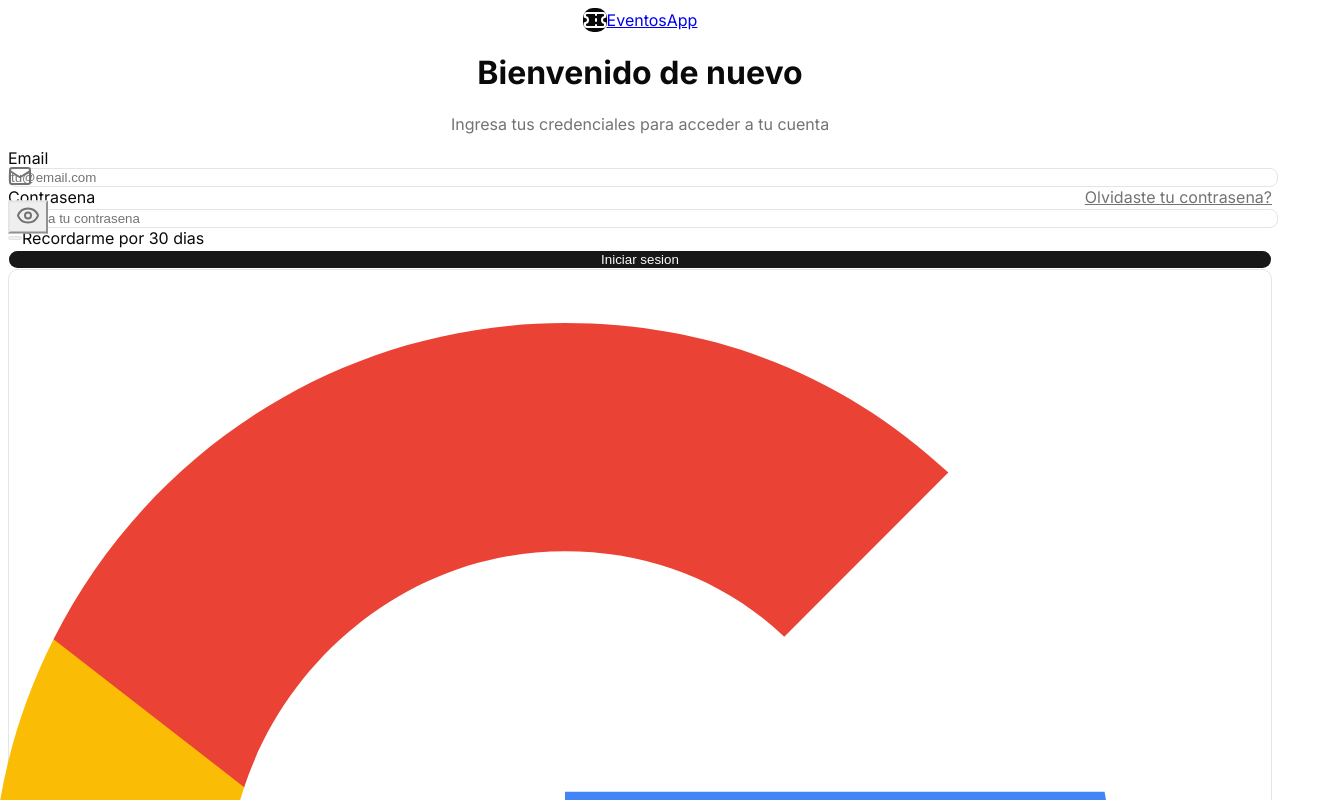
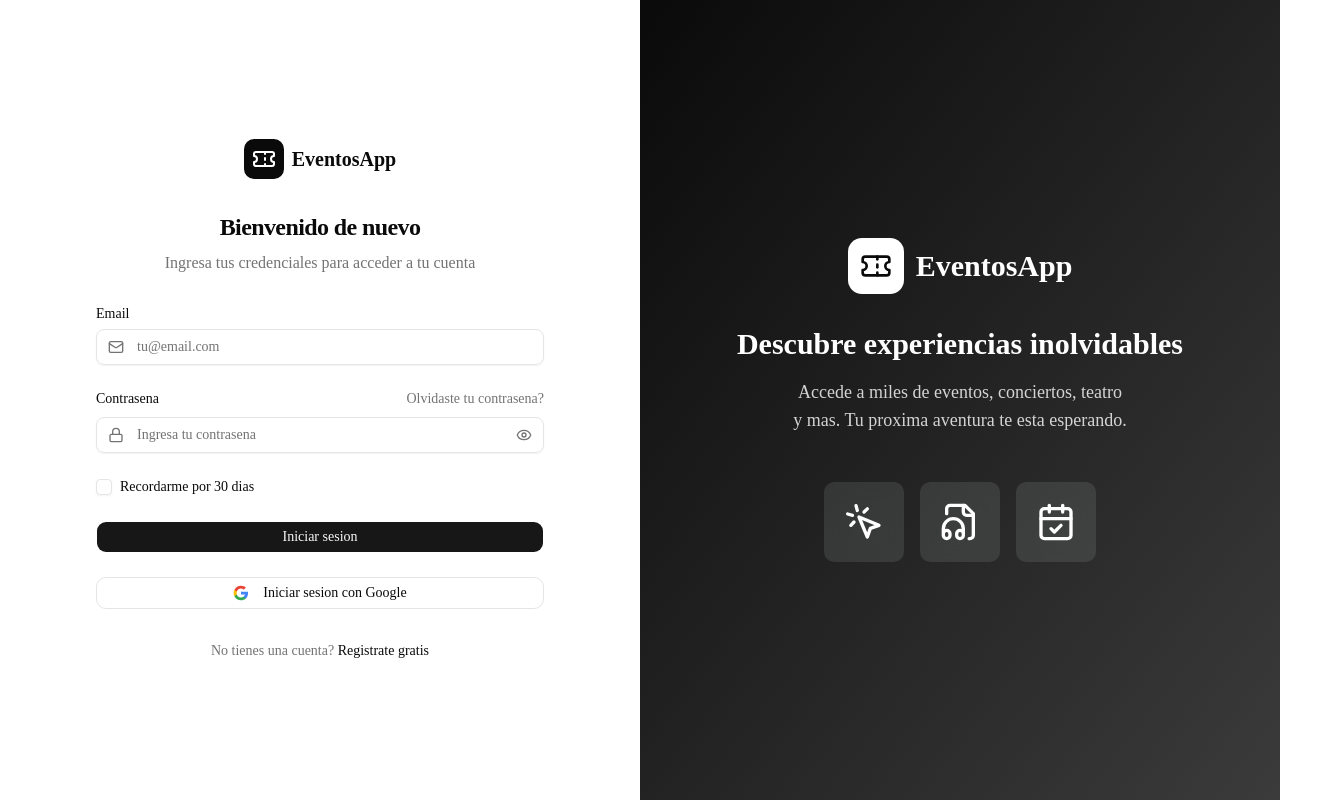
Before and after one commit to FabioBustos/proyecto-venta-de-entradas-frontend, a Next.js app: page /login in a window 1280 px wide. Shown: the top 800 px of the page, 1340 px wide, since content can reach past the window. Built offline with nearby package versions, Linux system fonts and the light colour scheme.

Commit message:
Fix: Multiple TypeScript fixes and hook exports

```diff
--- a/src/app/eventos-client.tsx
+++ b/src/app/eventos-client.tsx
@@ -7,7 +7,7 @@
 import { EventoCard } from "@/components/evento-card";
 import { EventosGridSkeleton } from "@/components/ui/eventos-grid-skeleton";
 import { EventFilters } from "@/components/event-filters";
-import type { Evento, EventFiltersValues, ApiResponse } from "@/types";
+import type { Evento, EventFiltersValues } from "@/types";
 
 const HeroSection = dynamic(() => import("@/components/hero-section").then(mod => mod.HeroSection), {
   loading: () => <div className="h-[400px] lg:h-[500px] bg-muted animate-pulse" />,
@@ -99,7 +99,7 @@
       try {
         const queryParams = buildQueryParams(page, filters);
         const response = await fetch(`/api/eventos?${queryParams}`);
-        const data: ApiResponse = await response.json();
+        const data = await response.json() as { data: Evento[]; pagination: { totalPages: number } };
 
         if (!data?.data) {
           console.error("Invalid API response:", data);
--- a/src/app/eventos/[id]/checkout-gratuito/page.tsx
+++ b/src/app/eventos/[id]/checkout-gratuito/page.tsx
@@ -25,18 +25,18 @@
   const params = useParams();
   const router = useRouter();
   const rawEventoId = params?.id;
-  const eventoId = (rawEventoId && rawEventoId !== 'undefined') ? rawEventoId as string : null;
+  const eventoId = (rawEventoId && rawEventoId !== 'undefined') ? rawEventoId as string : undefined;
   const { isAuthenticated, token } = useAuthStore();
-  const { data: evento, isLoading, error } = useEvento(eventoId);
+  const { data: evento, isLoading, error } = useEvento(eventoId || '');
   const [cantidad, setCantidad] = useState(1);
   const [compraExitosa, setCompraExitosa] = useState(false);
   const [codigoCompra, setCodigoCompra] = useState<string | null>(null);
   const searchParams = typeof window !== 'undefined' ? new URLSearchParams(window.location.search) : null;
   const sesionId = searchParams?.get('sesion') || null;
 
-  const { iniciarCompraGratuita, isLoading: buying, error: compraError } = useCompraGratuita({
+  const { mutate: iniciarCompraGratuita, isPending: buying, error: compraError } = useCompraGratuita({
     token: token || undefined,
-    onSuccess: (compra) => {
+    onSuccess: (compra: any) => {
       setCompraExitosa(true);
       setCodigoCompra(compra.codigo);
     },
@@ -88,7 +88,7 @@
       router.push(`/login?returnUrl=/eventos/${eventoId}/checkout-gratuito`);
       return;
     }
-    iniciarCompraGratuita(eventoId, esSinLimite ? 1 : cantidad, sesionId || undefined);
+    iniciarCompraGratuita({ eventoId, cantidad: esSinLimite ? 1 : cantidad, sesionId: sesionId || undefined });
   };
 
   const formatFecha = (fecha: string | undefined) => {
--- a/src/app/eventos/[id]/checkout/page.tsx
+++ b/src/app/eventos/[id]/checkout/page.tsx
@@ -27,9 +27,9 @@
   const router = useRouter();
   const searchParams = useSearchParams();
   const rawEventoId = params?.id;
-  const eventoId = (rawEventoId && rawEventoId !== 'undefined') ? rawEventoId as string : null;
+  const eventoId = (rawEventoId && rawEventoId !== 'undefined') ? rawEventoId as string : undefined;
   const { isAuthenticated, user, token } = useAuthStore();
-  const { data: evento, isLoading, error } = useEvento(eventoId);
+  const { data: evento, isLoading, error } = useEvento(eventoId || '');
   const [sesiones, setSesiones] = useState<any[]>([]);
   const [cantidad, setCantidad] = useState(1);
   const [sesionId, setSesionId] = useState<string | null>(null);
@@ -39,9 +39,9 @@
   const [puedeComprar, setPuedeComprar] = useState(true);
   const [ready, setReady] = useState(false);
 
-  const { iniciarPago, isLoading: buying, error: pagoError } = usePago({
+  const { mutate: iniciarPago, isPending: buying, error: pagoError } = usePago({
     token: token || undefined,
-    onError: (err) => {},
+    onError: (err: any) => {},
   });
 
   useEffect(() => {
@@ -154,7 +154,7 @@
       alert(`Debes seleccionar entre 1 y ${maxCantidad} entrada(s). Tienes ${cantidad} seleccionada(s).`);
       return;
     }
-    iniciarPago({ ...evento, precio: precioUnitario, sesionId: sesionId || undefined, diaIndex: diaSeleccionada || undefined }, cantidad);
+    iniciarPago({ evento: { ...evento, precio: precioUnitario }, cantidad, sesionId: sesionId || undefined, diaIndex: diaSeleccionada || undefined });
   };
 
   const formatFecha = (fecha: string | undefined) => {
--- a/src/app/globals.css
+++ b/src/app/globals.css
@@ -1,54 +1,7 @@
-@import "tw-animate-css";
-@import "shadcn/tailwind.css";
-
-@tailwind base;
+@import 'tailwindcss';
+@import 'tw-animate-css';
 
 @custom-variant dark (&:is(.dark *));
-@tailwind components;
-@tailwind utilities;
-
-@theme inline {
-    --font-heading: var(--font-sans);
-    --font-sans: var(--font-sans);
-    --color-sidebar-ring: var(--sidebar-ring);
-    --color-sidebar-border: var(--sidebar-border);
-    --color-sidebar-accent-foreground: var(--sidebar-accent-foreground);
-    --color-sidebar-accent: var(--sidebar-accent);
-    --color-sidebar-primary-foreground: var(--sidebar-primary-foreground);
-    --color-sidebar-primary: var(--sidebar-primary);
-    --color-sidebar-foreground: var(--sidebar-foreground);
-    --color-sidebar: var(--sidebar);
-    --color-chart-5: var(--chart-5);
-    --color-chart-4: var(--chart-4);
-    --color-chart-3: var(--chart-3);
-    --color-chart-2: var(--chart-2);
-    --color-chart-1: var(--chart-1);
-    --color-ring: var(--ring);
-    --color-input: var(--input);
-    --color-border: var(--border);
-    --color-destructive: var(--destructive);
-    --color-accent-foreground: var(--accent-foreground);
-    --color-accent: var(--accent);
-    --color-muted-foreground: var(--muted-foreground);
-    --color-muted: var(--muted);
-    --color-secondary-foreground: var(--secondary-foreground);
-    --color-secondary: var(--secondary);
-    --color-primary-foreground: var(--primary-foreground);
-    --color-primary: var(--primary);
-    --color-popover-foreground: var(--popover-foreground);
-    --color-popover: var(--popover);
-    --color-card-foreground: var(--card-foreground);
-    --color-card: var(--card);
-    --color-foreground: var(--foreground);
-    --color-background: var(--background);
-    --radius-sm: calc(var(--radius) * 0.6);
-    --radius-md: calc(var(--radius) * 0.8);
-    --radius-lg: var(--radius);
-    --radius-xl: calc(var(--radius) * 1.4);
-    --radius-2xl: calc(var(--radius) * 1.8);
-    --radius-3xl: calc(var(--radius) * 2.2);
-    --radius-4xl: calc(var(--radius) * 2.6);
-}
 
 :root {
   --background: oklch(1 0 0);
@@ -66,14 +19,15 @@
   --accent: oklch(0.97 0 0);
   --accent-foreground: oklch(0.205 0 0);
   --destructive: oklch(0.577 0.245 27.325);
+  --destructive-foreground: oklch(0.577 0.245 27.325);
   --border: oklch(0.922 0 0);
   --input: oklch(0.922 0 0);
   --ring: oklch(0.708 0 0);
-    --chart-1: oklch(0.87 0 0);
-    --chart-2: oklch(0.556 0 0);
-    --chart-3: oklch(0.439 0 0);
-    --chart-4: oklch(0.371 0 0);
-    --chart-5: oklch(0.269 0 0);
+  --chart-1: oklch(0.646 0.222 41.116);
+  --chart-2: oklch(0.6 0.118 184.704);
+  --chart-3: oklch(0.398 0.07 227.392);
+  --chart-4: oklch(0.828 0.189 84.429);
+  --chart-5: oklch(0.769 0.188 70.08);
   --radius: 0.625rem;
   --sidebar: oklch(0.985 0 0);
   --sidebar-foreground: oklch(0.145 0 0);
@@ -88,11 +42,11 @@
 .dark {
   --background: oklch(0.145 0 0);
   --foreground: oklch(0.985 0 0);
-    --card: oklch(0.205 0 0);
+  --card: oklch(0.145 0 0);
   --card-foreground: oklch(0.985 0 0);
-    --popover: oklch(0.205 0 0);
+  --popover: oklch(0.145 0 0);
   --popover-foreground: oklch(0.985 0 0);
-    --primary: oklch(0.922 0 0);
+  --primary: oklch(0.985 0 0);
   --primary-foreground: oklch(0.205 0 0);
   --secondary: oklch(0.269 0 0);
   --secondary-foreground: oklch(0.985 0 0);
@@ -100,33 +54,173 @@
   --muted-foreground: oklch(0.708 0 0);
   --accent: oklch(0.269 0 0);
   --accent-foreground: oklch(0.985 0 0);
-    --destructive: oklch(0.704 0.191 22.216);
-    --border: oklch(1 0 0 / 10%);
-    --input: oklch(1 0 0 / 15%);
-    --ring: oklch(0.556 0 0);
-    --chart-1: oklch(0.87 0 0);
-    --chart-2: oklch(0.556 0 0);
-    --chart-3: oklch(0.439 0 0);
-    --chart-4: oklch(0.371 0 0);
-    --chart-5: oklch(0.269 0 0);
+  --destructive: oklch(0.396 0.141 25.723);
+  --destructive-foreground: oklch(0.637 0.237 25.331);
+  --border: oklch(0.269 0 0);
+  --input: oklch(0.269 0 0);
+  --ring: oklch(0.439 0 0);
+  --chart-1: oklch(0.488 0.243 264.376);
+  --chart-2: oklch(0.696 0.17 162.48);
+  --chart-3: oklch(0.769 0.188 70.08);
+  --chart-4: oklch(0.627 0.265 303.9);
+  --chart-5: oklch(0.645 0.246 16.439);
   --sidebar: oklch(0.205 0 0);
   --sidebar-foreground: oklch(0.985 0 0);
   --sidebar-primary: oklch(0.488 0.243 264.376);
   --sidebar-primary-foreground: oklch(0.985 0 0);
   --sidebar-accent: oklch(0.269 0 0);
   --sidebar-accent-foreground: oklch(0.985 0 0);
-    --sidebar-border: oklch(1 0 0 / 10%);
-    --sidebar-ring: oklch(0.556 0 0);
+  --sidebar-border: oklch(0.269 0 0);
+  --sidebar-ring: oklch(0.439 0 0);
+}
+
+@theme inline {
+  --font-sans: 'Geist', 'Geist Fallback';
+  --font-mono: 'Geist Mono', 'Geist Mono Fallback';
+  --color-background: var(--background);
+  --color-foreground: var(--foreground);
+  --color-card: var(--card);
+  --color-card-foreground: var(--card-foreground);
+  --color-popover: var(--popover);
+  --color-popover-foreground: var(--popover-foreground);
+  --color-primary: var(--primary);
+  --color-primary-foreground: var(--primary-foreground);
+  --color-secondary: var(--secondary);
+  --color-secondary-foreground: var(--secondary-foreground);
+  --color-muted: var(--muted);
+  --color-muted-foreground: var(--muted-foreground);
+  --color-accent: var(--accent);
+  --color-accent-foreground: var(--accent-foreground);
+  --color-destructive: var(--destructive);
+  --color-destructive-foreground: var(--destructive-foreground);
+  --color-border: var(--border);
+  --color-input: var(--input);
+  --color-ring: var(--ring);
+  --color-chart-1: var(--chart-1);
+  --color-chart-2: var(--chart-2);
+  --color-chart-3: var(--chart-3);
+  --color-chart-4: var(--chart-4);
+  --color-chart-5: var(--chart-5);
+  --radius-sm: calc(var(--radius) - 4px);
+  --radius-md: calc(var(--radius) - 2px);
+  --radius-lg: var(--radius);
+  --radius-xl: calc(var(--radius) + 4px);
+  --color-sidebar: var(--sidebar);
+  --color-sidebar-foreground: var(--sidebar-foreground);
+  --color-sidebar-primary: var(--sidebar-primary);
+  --color-sidebar-primary-foreground: var(--sidebar-primary-foreground);
+  --color-sidebar-accent: var(--sidebar-accent);
+  --color-sidebar-accent-foreground: var(--sidebar-accent-foreground);
+  --color-sidebar-border: var(--sidebar-border);
+  --color-sidebar-ring: var(--sidebar-ring);
 }
 
 @layer base {
   * {
     @apply border-border outline-ring/50;
   }
+
   body {
     @apply bg-background text-foreground;
   }
-  html {
-    @apply font-sans;
 }
+
+
+
+/* TipTap Editor Styles */
+.tiptap-editor-container.ProseMirror {
+  min-height: 350px !important;
+  background-color: oklch(0.145 0 0);
+  color: #1a1a1a !important;
+  font-family: inherit !important;
+  padding: 16px !important;
 }
+
+.tiptap-editor-container.ProseMirror ::selection {
+  background-color: #6366f1 !important;
+  color: #ffffff !important;
+}
+
+.tiptap-editor-container.ProseMirror ::-moz-selection {
+  background-color: #6366f1 !important;
+  color: #ffffff !important;
+}
+
+.tiptap-editor-container.ProseMirror p,
+.tiptap-editor-container.ProseMirror p:last-child {
+  margin: 0 0 16px 0 !important;
+  color: #374151 !important;
+  font-size: 16px !important;
+  line-height: 1.75 !important;
+  font-weight: 400 !important;
+}
+
+.tiptap-editor-container.ProseMirror h1,
+.tiptap-editor-container.ProseMirror h1 * {
+  font-size: 36px !important;
+  font-weight: 800 !important;
+  color: #111827 !important;
+  margin: 40px 0 20px 0 !important;
+  line-height: 1.1 !important;
+}
+
+.tiptap-editor-container.ProseMirror h2,
+.tiptap-editor-container.ProseMirror h2 * {
+  font-size: 28px !important;
+  font-weight: 700 !important;
+  color: #1f2937 !important;
+  margin: 32px 0 16px 0 !important;
+  line-height: 1.2 !important;
+}
+
+.tiptap-editor-container.ProseMirror h3,
+.tiptap-editor-container.ProseMirror h3 * {
+  font-size: 22px !important;
+  font-weight: 600 !important;
+  color: #374151 !important;
+  margin: 24px 0 12px 0 !important;
+  line-height: 1.3 !important;
+}
+
+.tiptap-editor-container.ProseMirror ul,
+.tiptap-editor-container.ProseMirror ol {
+  margin: 0 0 12px 24px;
+  color: #1a1a1a;
+}
+
+.tiptap-editor-container.ProseMirror blockquote {
+  border-left: 4px solid #000000;
+  padding-left: 16px;
+  margin: 16px 0;
+  font-style: italic;
+  color: #666666;
+}
+
+.tiptap-editor-container.ProseMirror code {
+  background: #f3f4f6;
+  padding: 2px 6px;
+  border-radius: 4px;
+  font-size: 13px;
+}
+
+.tiptap-editor-container.ProseMirror pre {
+  background: #f3f4f6;
+  padding: 16px;
+  border-radius: 8px;
+  overflow-x: auto;
+  font-size: 13px;
+}
+
+.tiptap-editor-container.ProseMirror hr {
+  border: none;
+  border-top: 2px solid #e5e7eb;
+  margin: 24px 0;
+}
+
+.tiptap-editor-container.ProseMirror p.is-editor-empty:first-child::before {
+  content: attr(data-placeholder);
+  float: left;
+  color: #9ca3af;
+  pointer-events: none;
+  height: 0;
+}
--- a/src/components/ui/button.tsx
+++ b/src/components/ui/button.tsx
@@ -46,8 +46,9 @@
   className,
   variant = "default",
   size = "default",
+  asChild = false,
   ...props
-}: ButtonPrimitive.Props & VariantProps<typeof buttonVariants>) {
+}: ButtonPrimitive.Props & VariantProps<typeof buttonVariants> & { asChild?: boolean }) {
   return (
     <ButtonPrimitive
       data-slot="button"
--- a/src/lib/hooks.ts
+++ b/src/lib/hooks.ts
@@ -92,10 +92,13 @@
   });
 }
 
-export function useEntradas(token?: string) {
+export function useEntradas(token?: string, page = 1, limit = 10) {
   return useQuery({
-    queryKey: ['entradas', token],
-    queryFn: () => entradasApi.getAll(token) as Promise<any[]>,
+    queryKey: ['entradas', token, page, limit],
+    queryFn: () =>
+      fetch(`${API_BASE}/api/entradas?page=${page}&limit=${limit}`, {
+        headers: token ? { Authorization: `Bearer ${token}` } : {},
+      }).then(r => handleResponse<{ data: any[]; pagination: Paginacion }>(r)),
     enabled: !!token,
   });
 }
@@ -115,6 +118,57 @@
 export function useCreatePago(token?: string) {
   return useMutation({
     mutationFn: (data: any) => pagosApi.create(data, token),
+  });
+}
+
+export function useEvento(eventoId: string) {
+  return useQuery({
+    queryKey: ['evento', eventoId],
+    queryFn: () =>
+      fetch(`${API_BASE}/api/eventos/${eventoId}`).then(r =>
+        handleResponse<{ data: Evento }>(r).then(res => res.data)
+      ),
+    enabled: !!eventoId,
+  });
+}
+
+export function usePago(config?: {
+  token?: string;
+  onSuccess?: (data: any) => void;
+  onError?: (error: any) => void;
+}) {
+  return useMutation({
+    mutationFn: (data: any) =>
+      fetch(`${API_BASE}/api/pagos`, {
+        method: 'POST',
+        headers: {
+          'Content-Type': 'application/json',
+          ...(config?.token ? { Authorization: `Bearer ${config.token}` } : {}),
+        },
+        body: JSON.stringify(data),
+      }).then(r => handleResponse<any>(r)),
+    onSuccess: config?.onSuccess,
+    onError: config?.onError,
+  });
+}
+
+export function useCompraGratuita(config?: {
+  token?: string;
+  onSuccess?: (data: any) => void;
+  onError?: (error: any) => void;
+}) {
+  return useMutation({
+    mutationFn: (data: any) =>
+      fetch(`${API_BASE}/api/compras/gratuita`, {
+        method: 'POST',
+        headers: {
+          'Content-Type': 'application/json',
+          ...(config?.token ? { Authorization: `Bearer ${config.token}` } : {}),
+        },
+        body: JSON.stringify(data),
+      }).then(r => handleResponse<any>(r)),
+    onSuccess: config?.onSuccess,
+    onError: config?.onError,
   });
 }
 
```
Also changed, not shown: src/app/api/auth/route.ts (+13 -13 lines), src/types/index.ts (+16 -0 lines). Lines whose indentation alone changed are shown as unchanged.
